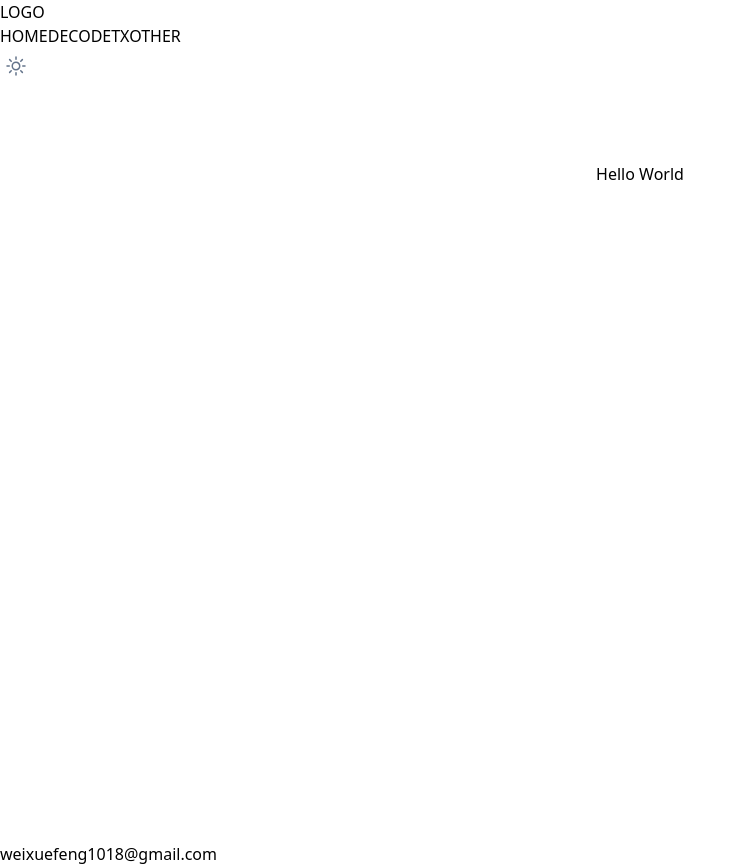
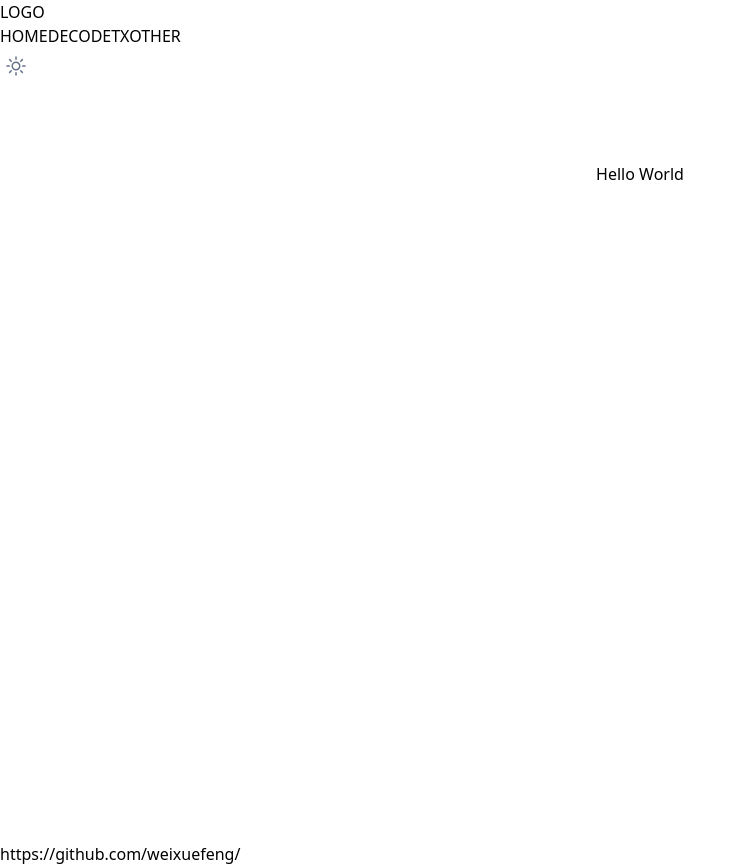
Before and after one commit to weixuefeng/txtool, a Next.js app: page / in a window 1280 px wide. Shown: the whole page, without its empty margins (0-746 px from the left). Built offline with nearby package versions, Linux system fonts and the light colour scheme.

Commit message:
feat: update ui

```diff
--- a/src/components/Footer/Footer.tsx
+++ b/src/components/Footer/Footer.tsx
@@ -1,4 +1,5 @@
 import { ThemeToggleList, ThemeToggleButton } from 'components/Theme'
+import Link from 'next/link'
 
 export function Footer() {
   return (
@@ -7,7 +8,7 @@ export function Footer() {
         <p></p>
       </div>
       <div className="flex items-center">
-        <p>weixuefeng1018@gmail.com</p>
+        <Link href={'https://github.com/weixuefeng/'}>https://github.com/weixuefeng/</Link>
       </div>
 
       <div className="flex items-center"></div>
```
